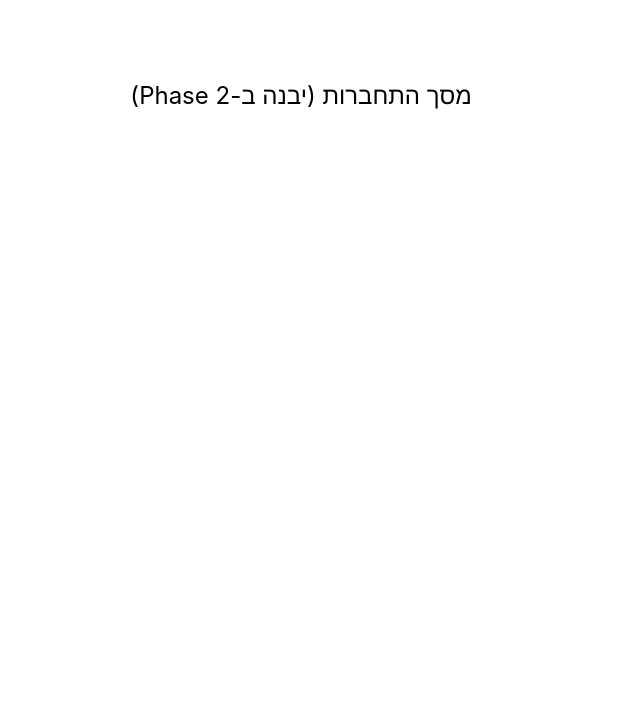
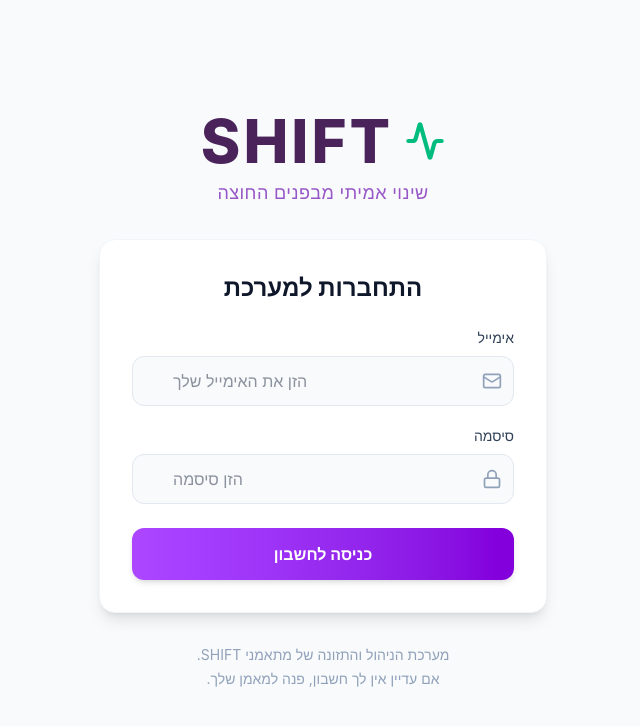
Before and after one commit to inonbm/shift-app, a React (Vite) app: page /login in a window 1280 px wide. Shown: the top 726 px of the page, without its empty margins (435-1075 px from the left). Built offline with nearby package versions, Linux system fonts and the light colour scheme; no server answers.

Commit message:
feat(auth): implement login page with Supabase Auth
- Created a branded LoginPage component adhering to SHIFT design
- Integrated with Zustand auth_store's signIn method
- Updated placehoders to remove stub
- Replaced login route configuration

```diff
--- a/src/App.tsx
+++ b/src/App.tsx
@@ -5,8 +5,8 @@ import { ProtectedRoute } from './components/ui/ProtectedRoute';
 import { LoadingSpinner } from './components/ui/LoadingSpinner';
 import { AppLayout } from './components/layout/AppLayout';
 
-// Placeholders for Phase 1
-import { LoginPage, TrainerDashboard, DietView } from './features/placeholders';
+import { TrainerDashboard, DietView } from './features/placeholders';
+import { LoginPage } from './features/auth/LoginPage';
 
 function App() {
   const { initialize, isLoading, user, profile } = useAuthStore();
--- /dev/null
+++ b/src/features/auth/LoginPage.tsx
@@ -0,0 +1,137 @@
+import { useState, useEffect } from 'react';
+import type { FormEvent } from 'react';
+import { useNavigate } from 'react-router-dom';
+import { Activity, Lock, Mail, AlertCircle, Loader2 } from 'lucide-react';
+import { useAuthStore } from '../../stores/authStore';
+
+export function LoginPage() {
+  const [email, setEmail] = useState('');
+  const [password, setPassword] = useState('');
+  const [formError, setFormError] = useState<string | null>(null);
+
+  const { signIn, isLoading, error, clearError, user, profile } = useAuthStore();
+  const navigate = useNavigate();
+
+  // Redirect if already logged in
+  useEffect(() => {
+    if (user && profile) {
+      navigate(profile.role === 'trainer' ? '/trainer' : '/diet', { replace: true });
+    }
+  }, [user, profile, navigate]);
+
+  // Clear global auth error when component mounts or unmounts
+  useEffect(() => {
+    clearError();
+    return () => clearError();
+  }, [clearError]);
+
+  const handleSubmit = async (e: FormEvent) => {
+    e.preventDefault();
+    setFormError(null);
+    clearError();
+
+    if (!email.trim() || !password.trim()) {
+      setFormError('נא למלא אימייל וסיסמה.');
+      return;
+    }
+
+    try {
+      await signIn(email.trim(), password);
+    } catch (err) {
+      console.error('Login failed:', err);
+      // The authStore handles setting the global error state which will be displayed in the UI
+    }
+  };
+
+  const displayError = formError || error;
+
+  return (
+    <div dir="rtl" className="min-h-screen bg-slate-50 font-sans text-slate-800 flex flex-col items-center justify-center p-4">
+      {/* SHIFT Logo & Branding */}
+      <div className="mb-8 text-center flex flex-col items-center">
+        <div className="flex items-center justify-center gap-3 mb-2">
+          <Activity className="text-emerald-500" size={40} strokeWidth={2.5} />
+          <h1 className="text-5xl md:text-6xl font-extrabold text-[#4A235A] tracking-wider">SHIFT</h1>
+        </div>
+        <p className="text-purple-800/70 text-base md:text-lg font-medium tracking-wide">שינוי אמיתי מבפנים החוצה</p>
+      </div>
+
+      {/* Login Card */}
+      <div className="w-full max-w-md bg-white rounded-2xl p-6 md:p-8 shadow-lg border border-slate-100">
+        <h2 className="text-2xl font-bold text-slate-900 mb-6 text-center">התחברות למערכת</h2>
+
+        {displayError && (
+          <div className="mb-6 bg-red-50 text-red-700 p-4 rounded-xl flex items-start gap-3 border border-red-100">
+            <AlertCircle className="text-red-500 flex-shrink-0 mt-0.5" size={20} />
+            <p className="text-sm font-medium leading-relaxed">
+              {displayError === 'Invalid login credentials'
+                ? 'פרטי ההתחברות שגויים. אנא נסה שוב.'
+                : displayError}
+            </p>
+          </div>
+        )}
+
+        <form onSubmit={handleSubmit} className="space-y-5">
+          <div>
+            <label className="block text-sm font-medium text-slate-700 mb-2">אימייל</label>
+            <div className="relative">
+              <div className="absolute inset-y-0 right-0 flex items-center pr-3 pointer-events-none">
+                <Mail className="text-slate-400" size={20} />
+              </div>
+              <input
+                type="email"
+                value={email}
+                onChange={(e) => setEmail(e.target.value)}
+                className="w-full bg-slate-50 border border-slate-200 text-slate-800 rounded-xl px-10 py-3 focus:outline-none focus:ring-2 focus:ring-purple-500 focus:border-transparent transition-all"
+                placeholder="הזן את האימייל שלך"
+                dir="ltr"
+                autoComplete="email"
+                required
+              />
+            </div>
+          </div>
+
+          <div>
+            <label className="block text-sm font-medium text-slate-700 mb-2">סיסמה</label>
+            <div className="relative">
+              <div className="absolute inset-y-0 right-0 flex items-center pr-3 pointer-events-none">
+                <Lock className="text-slate-400" size={20} />
+              </div>
+              <input
+                type="password"
+                value={password}
+                onChange={(e) => setPassword(e.target.value)}
+                className="w-full bg-slate-50 border border-slate-200 text-slate-800 rounded-xl px-10 py-3 focus:outline-none focus:ring-2 focus:ring-purple-500 focus:border-transparent transition-all"
+                placeholder="הזן סיסמה"
+                dir="ltr"
+                autoComplete="current-password"
+                required
+              />
+            </div>
+          </div>
+
+          <button
+            type="submit"
+            disabled={isLoading}
+            className="w-full bg-gradient-to-l from-purple-700 to-purple-500 text-white py-3.5 rounded-xl font-bold shadow-md hover:shadow-purple-500/30 transition-all flex items-center justify-center gap-2 transform active:scale-[0.98] mt-6 disabled:opacity-70 disabled:cursor-not-allowed"
+          >
+            {isLoading ? (
+              <>
+                <Loader2 size={20} className="animate-spin" />
+                מתחבר...
+              </>
+            ) : (
+              'כניסה לחשבון'
+            )}
+          </button>
+        </form>
+      </div>
+
+      {/* Footer info */}
+      <div className="mt-8 text-center text-sm text-slate-400">
+        <p>מערכת הניהול והתזונה של מתאמני SHIFT.</p>
+        <p className="mt-1">אם עדיין אין לך חשבון, פנה למאמן שלך.</p>
+      </div>
+    </div>
+  );
+}
--- a/src/features/placeholders.tsx
+++ b/src/features/placeholders.tsx
@@ -1,5 +1,4 @@
 
 
-export const LoginPage = () => <div className="text-center mt-20 text-2xl">מסך התחברות (יבנה ב-Phase 2)</div>;
 export const TrainerDashboard = () => <div className="text-center mt-20 text-2xl">לוח בקרה מאמן (יבנה ב-Phase 3)</div>;
 export const DietView = () => <div className="text-center mt-20 text-2xl">תפריט תזונה למתאמן (יבנה ב-Phase 5)</div>;
```
Also changed, not shown: 1 other file (tests, documents, lock files or other folders).
